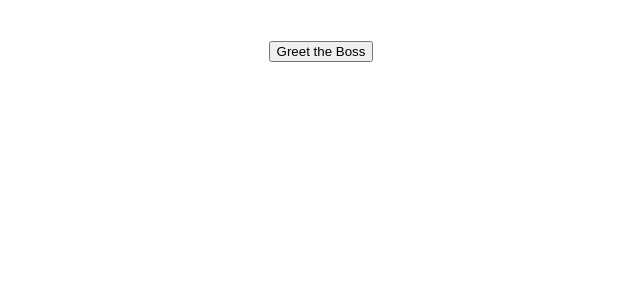
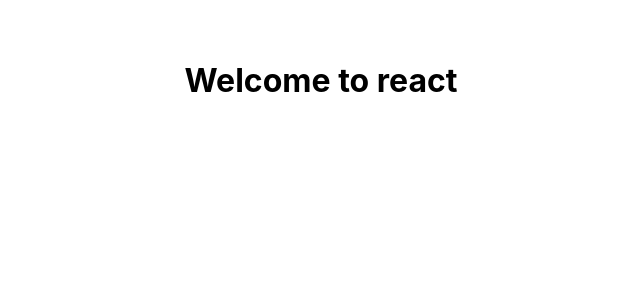
Before and after one commit to Elbie-em/React-Recap, a React (Create React App) app: page / in a window 1280 px wide. Shown: the top 300 px of the page, without its empty margins (319-959 px from the left). Built offline with nearby package versions, Linux system fonts and the light colour scheme.

Commit message:
Render UserGreeting in App component

```diff
--- a/src/App.js
+++ b/src/App.js
@@ -1,13 +1,12 @@
-import logo from './logo.svg';
 import './App.css';
-import ParentComp from './components/ParentComp'
+import UserGreeting from './components/UserGreeting'
 
 const App = () => {
   return (
     <div className="App">
       <br />
       <br />
-      <ParentComp />
+      <UserGreeting />
     </div>
   );
 }
```
